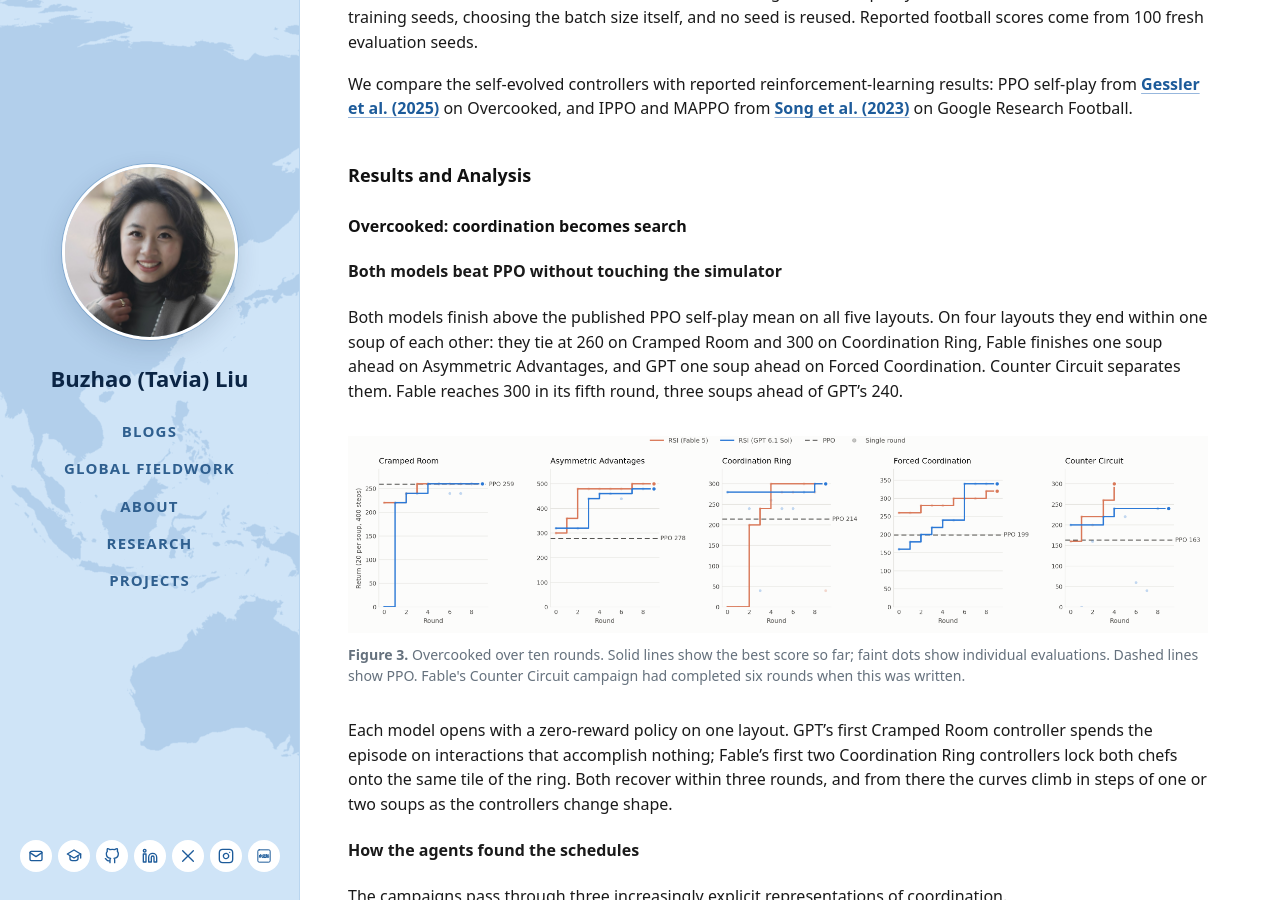
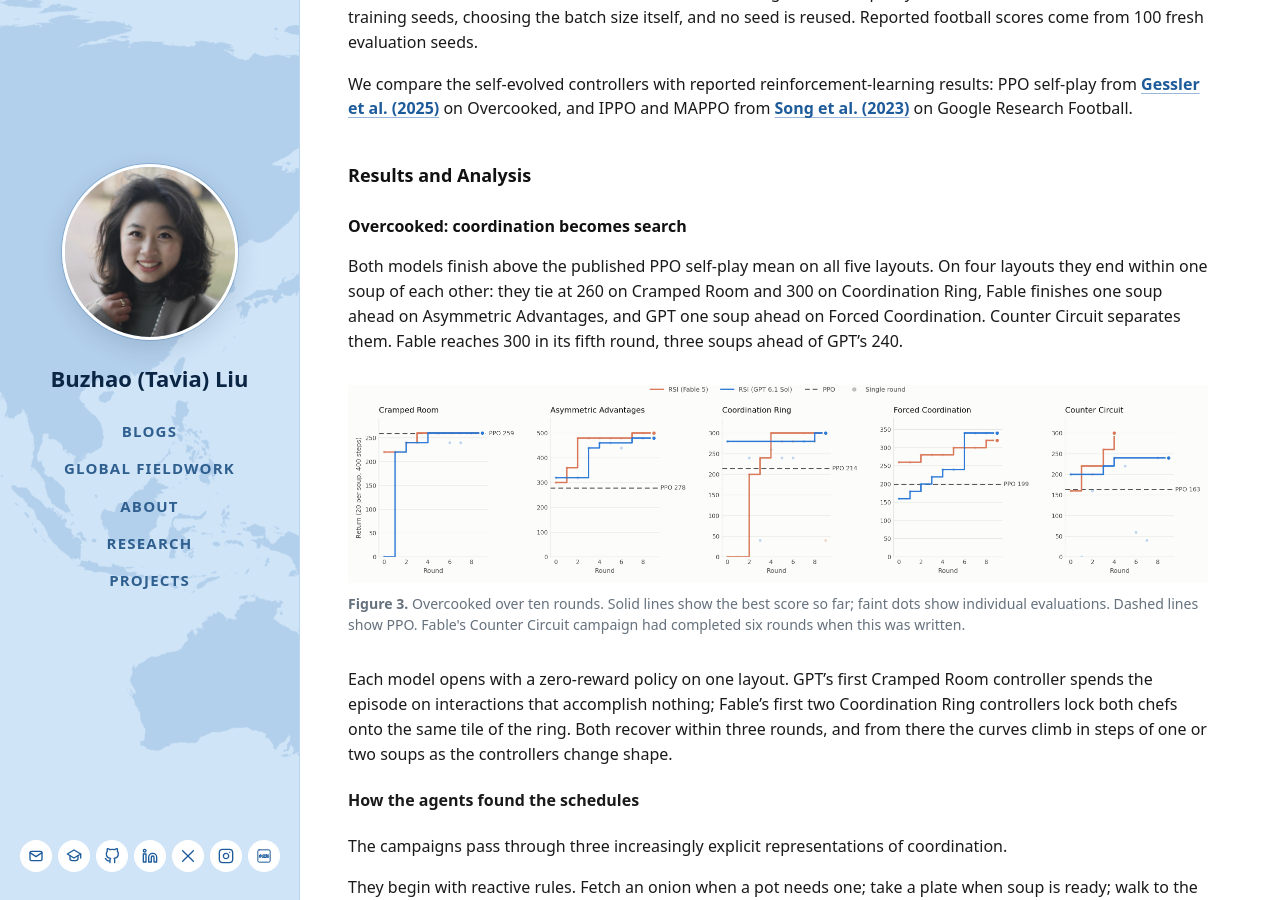
Before and after one commit to tavia-liu/tavia-liu.github.io, a Jekyll site: the page built from _posts/2026-10-31-self-improving-code-as-policies.md, in a window 1280 px wide and 900 px high, scrolled down 2203 px. Built offline with Jekyll 4.4.1, drawn with Linux system fonts in a browser that asks for light colours; some of the changed text lies outside the part shown.

Commit message:
Drop stacked headings under each results part

```diff
--- a/_posts/2026-10-31-self-improving-code-as-policies.md
+++ b/_posts/2026-10-31-self-improving-code-as-policies.md
@@ -65,8 +65,6 @@
 
 ### Overcooked: coordination becomes search
 
-#### Both models beat PPO without touching the simulator
-
 Both models finish above the published PPO self-play mean on all five layouts. On four layouts they end within one soup of each other: they tie at 260 on Cramped Room and 300 on Coordination Ring, Fable finishes one soup ahead on Asymmetric Advantages, and GPT one soup ahead on Forced Coordination. Counter Circuit separates them. Fable reaches 300 in its fifth round, three soups ahead of GPT's 240.
 
 <figure style="margin: 2rem 0; max-width: 100%;">
```
Also changed, not shown: other parts of _posts/2026-10-31-self-improving-code-as-policies.md (+0 -2 lines).
